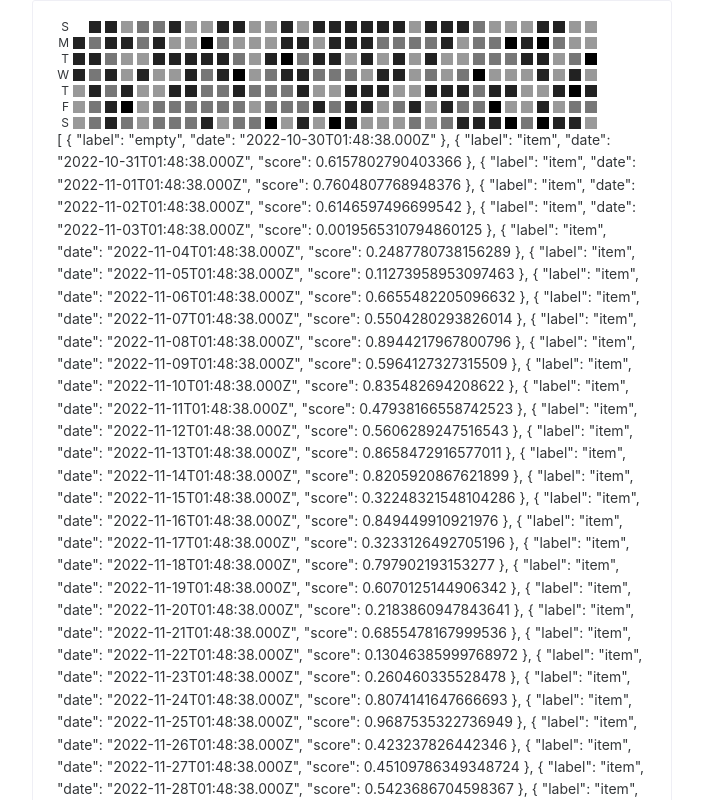
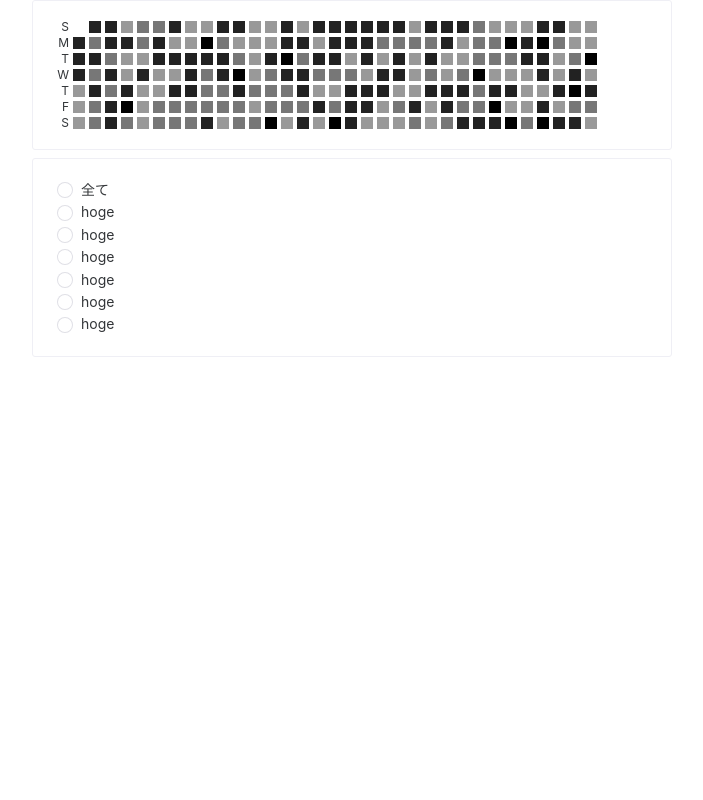
Before and after one commit to traP-jp/h23s_14-UI, a Vue app: page /personal in a window 1280 px wide. Shown: the top 800 px of the page, without its empty margins (288-991 px from the left). Built offline with nearby package versions, Linux system fonts and the light colour scheme.

Commit message:
:zap: Add tooltip

```diff
--- a/src/components/Grass.vue
+++ b/src/components/Grass.vue
@@ -11,21 +11,23 @@
           {{ i }}
         </div>
         <div v-for="i in fixedScores" :key="i.date.toString()">
-          <div
-            v-if="i.label === 'item'"
-            :class="$style.grass"
-            :style="{ backgroundColor: grassColor(i.score) }"
-          />
+          <div v-if="i.label === 'item'">
+            <NTooltip trigger="hover">
+              <template #trigger>
+                <div :class="$style.grass" :style="{ backgroundColor: grassColor(i.score) }" />
+              </template>
+              {{ `日付: ${i.date}, スコア: ${i.score}` }}
+            </NTooltip>
+          </div>
           <div v-else></div>
         </div>
       </div>
     </NLayout>
-    {{ fixedScores }}
   </NCard>
 </template>
 <script setup lang="ts">
 import { compareAsc, getDay, subDays } from 'date-fns'
-import { NCard, NLayout } from 'naive-ui'
+import { NCard, NLayout, NTooltip } from 'naive-ui'
 import { computed } from 'vue'
 
 const props = defineProps<{
@@ -51,7 +53,6 @@ const fixedScores = computed(() => {
         date: subDays(sorted[0].date, firstWeek - i)
       }
     })
-  console.log(emptyArr)
   return [
     ...emptyArr,
     ...props.scores.map((x) => {
```
